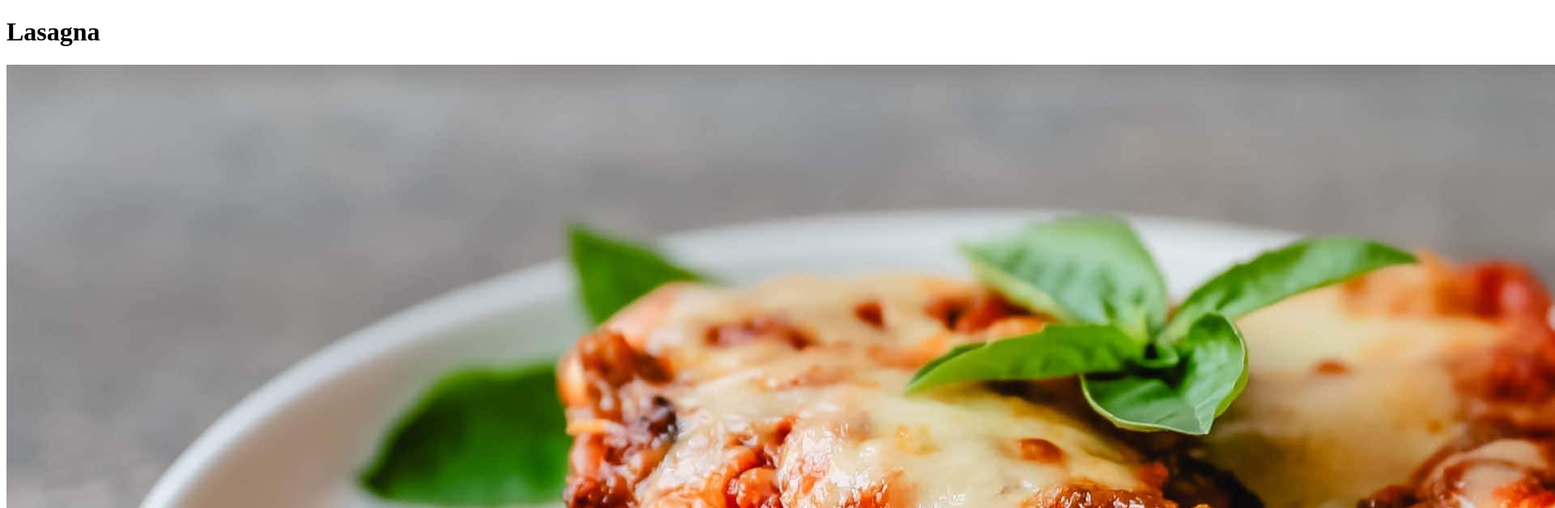
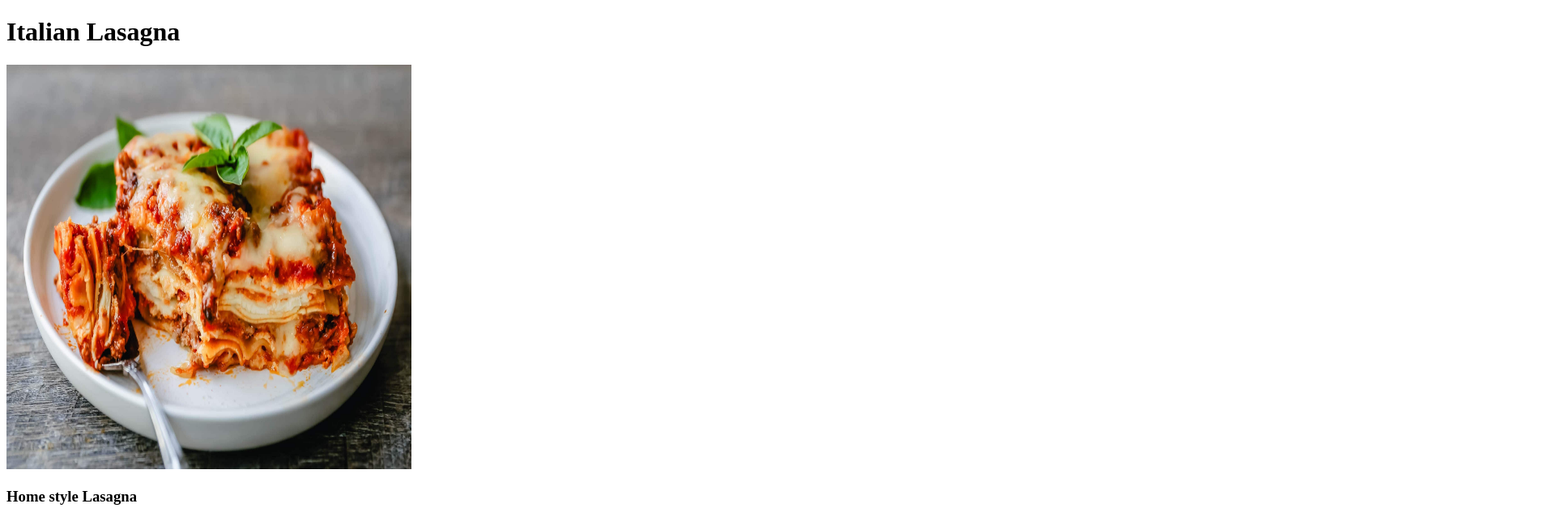
Before and after one commit to ausjosh/odin-recipies, a plain HTML site: page lasagna.html in a window 1280 px wide. Shown: the top 628 px of the page at 81% size, 1920 px wide, since content can reach past the window. Drawn offline with Linux system fonts and the light colour scheme.

Commit message:
changed order & fixed spelling

```diff
--- a/lasagna.html
+++ b/lasagna.html
@@ -7,9 +7,11 @@
     <title>lasagna</title>
 </head>
 <body>
-    <h1>Lasagna</h1>
-    <img src="pictures/Classic-Lasagna-14-scaled.jpg">
-    <p><h3> home style lasagna</h3></p>
+    <h1>Italian Lasagna</h1>
+    <img src="pictures/Classic-Lasagna-14-scaled.jpg"
+        width="500"
+        height="500">
+    <p><h3> Home style Lasagna</h3></p>
     <p><em>"it takes a little work, but it is worth it."</em></p>
     <p>Everyone loves a good lasagna, right? It's a great way to feed a crowd and a perfect dish to bring to a potluck. It freezes well. It reheats well. Leftovers will keep you happy for days.</p>
     <p><H5>ingredients</H5></p>
```
Also changed, not shown: index.html (+2 -1 lines).
